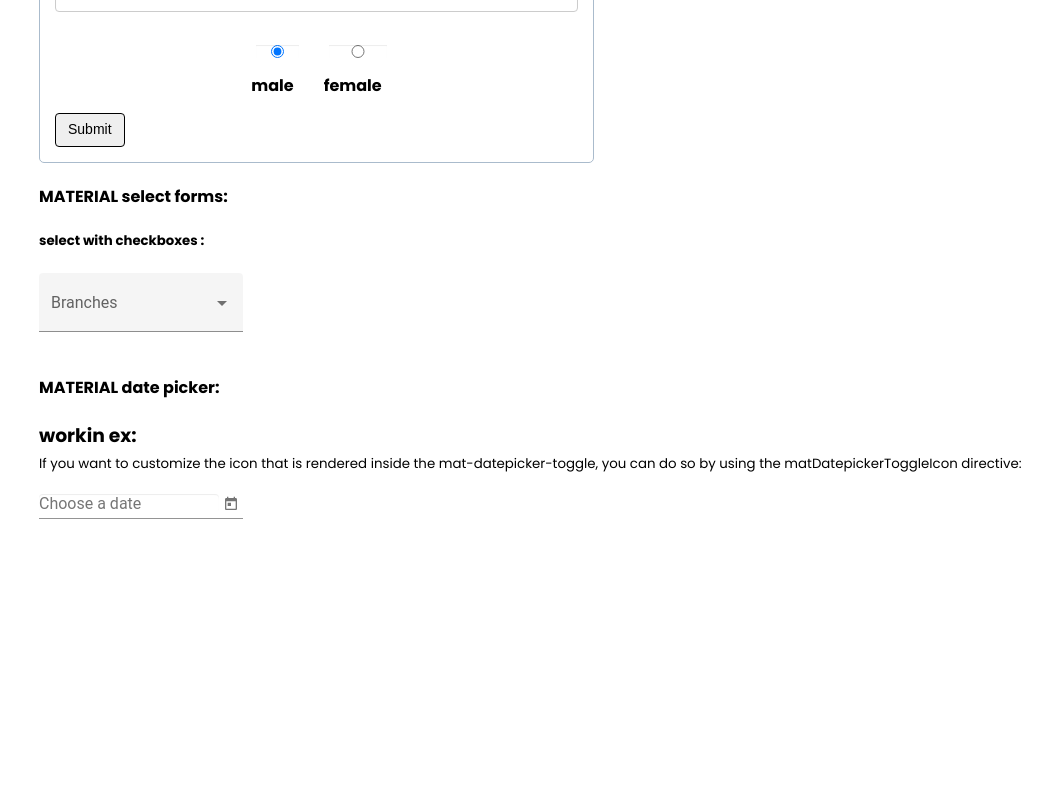
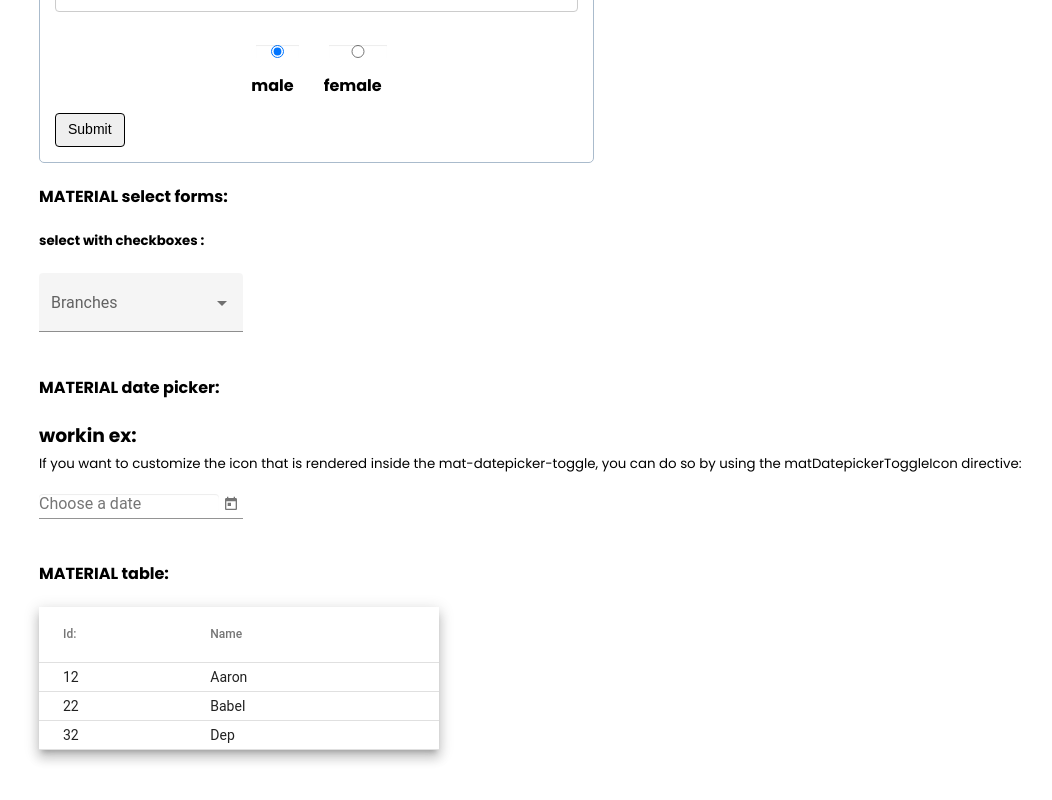
Before and after one commit to atlasboris/gp-tests, an Angular app: page / in a window 1280 px wide. Shown: the part 365-1165 px from the top of the page, without its empty margins (11-1063 px from the left). Before the commit the page ends 954 px from the top, so only its background shows below. Built offline with nearby package versions, Linux system fonts and the light colour scheme.

Commit message:
mat table tests

```diff
--- a/src/app/app.component.html
+++ b/src/app/app.component.html
@@ -7,4 +7,6 @@
     <mat-select-tests></mat-select-tests>
     <h4>MATERIAL date picker:</h4>
     <mat-datepicker-tests></mat-datepicker-tests>
+    <h4>MATERIAL table:</h4>
+    <mat-table-tests></mat-table-tests>
 </div>
--- a/src/app/custom-pipe-tests/EnumTranslate.pipe.ts
+++ b/src/app/custom-pipe-tests/EnumTranslate.pipe.ts
@@ -8,8 +8,7 @@
         console.log(viewValue, enumName, enums[enumName]);
         let x =  enums[enumName];
         let y =  enums[enumName][viewValue]
-        debugger;
+
         return y;
     }
-
 }
--- /dev/null
+++ b/src/app/mat-table-tests/mat-table-tests.component.html
@@ -0,0 +1,16 @@
+<table mat-table [dataSource]="dataSource" matSort class="mat-elevation-z8">
+
+    <ng-container matColumnDef="id">
+      <th mat-header-cell *matHeaderCellDef mat-sort-header> Id: </th>
+      <td mat-cell *matCellDef="let element"> {{element.id}} </td>
+    </ng-container>
+
+    <ng-container matColumnDef="name">
+      <th mat-header-cell *matHeaderCellDef mat-sort-header> Name </th>
+      <td mat-cell *matCellDef="let element"> {{element.name}} </td>
+    </ng-container>
+
+
+    <tr mat-header-row *matHeaderRowDef="displayedColumns"></tr>
+    <tr mat-row *matRowDef="let row; columns: displayedColumns;"></tr>
+  </table>
--- /dev/null
+++ b/src/app/mat-table-tests/mat-table-tests.component.scss
@@ -0,0 +1,15 @@
+.mat-cell {
+    padding: 6px 6px 6px 0;
+ }
+
+ .mat-row {
+    height: auto;
+  }
+
+  table{
+      width: 400px;
+  }
+
+  th.mat-sort-header-sorted {
+    color: black;
+  }
--- /dev/null
+++ b/src/app/mat-table-tests/mat-table-tests.component.ts
@@ -0,0 +1,42 @@
+import { Component, OnInit, ViewChild } from '@angular/core';
+import {MatSort} from '@angular/material/sort';
+import {MatTableDataSource} from '@angular/material/table';
+
+@Component({
+  selector: 'mat-table-tests',
+  templateUrl: './mat-table-tests.component.html',
+  styleUrls: ['./mat-table-tests.component.scss']
+})
+export class MatTableTestsComponent implements OnInit {
+  elData:iTable[] = [
+    {
+      id: 12,
+      name: "Aaron"
+    },
+    {
+      id: 22,
+      name: "Babel"
+    },
+    {
+      id: 32,
+      name: "Dep"
+    },
+  ]
+
+  displayedColumns: string[] = ['id', 'name'];
+  dataSource = new MatTableDataSource(this.elData);
+  @ViewChild(MatSort, {static: true}) sort: MatSort;
+
+
+  constructor() { }
+
+  ngOnInit(): void {
+    this.dataSource.sort = this.sort;
+
+  }
+
+}
+interface iTable {
+  id: number,
+  name: string
+}
```
Also changed, not shown: src/app/app.module.ts (+10 -3 lines).
